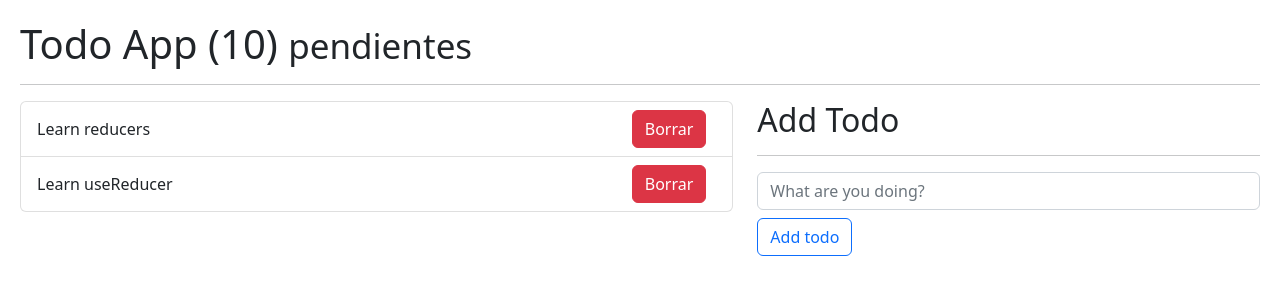
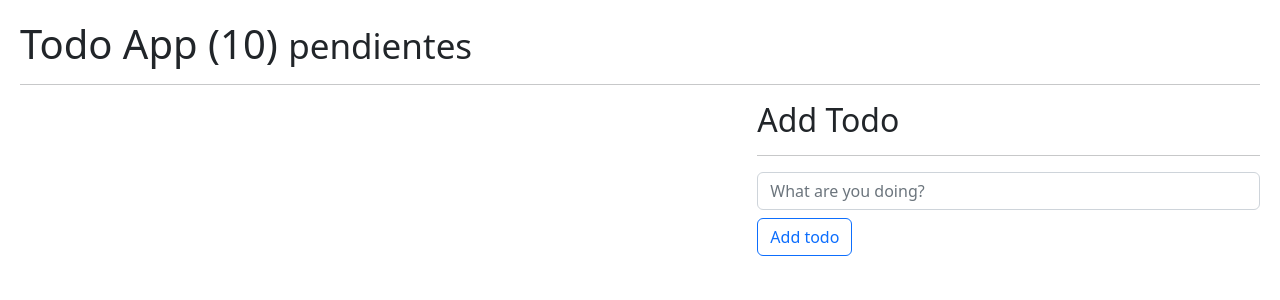
Before and after one commit to machelinos/react-03-hooks-app, a React (Vite) app: page / in a window 1280 px wide. Shown: the top 300 px of the page. Built offline with nearby package versions, Linux system fonts and the light colour scheme.

Commit message:
Hooks - useReducer - Todo App - persisting to localStorage

```diff
--- a/src/08-useReducer/TodoApp.jsx
+++ b/src/08-useReducer/TodoApp.jsx
@@ -1,25 +1,20 @@
-import { useReducer } from "react";
+import { useEffect, useReducer } from "react";
 import { TodoAddNew } from "./TodoAddNew";
 import { TodoList } from "./TodoList";
 import { todoReducer } from "./todoReducer";
 
-const initialState = [
-    {
-        id: new Date().getTime(),
-        description: 'Learn reducers',
-        done: false
-    },
-    {
-        id: new Date().getTime()+100,
-        description: 'Learn useReducer',
-        done: false
-    },
+const initialState = [];
 
-]
-
+const init = ()=>{
+    return JSON.parse(localStorage.getItem('todos')) || [];
+}
 export const TodoApp = () => {
 
-    const [todos, dispatch] = useReducer(todoReducer, initialState);
+    const [todos, dispatch] = useReducer(todoReducer, initialState, init);
+
+    useEffect(()=>{
+        localStorage.setItem('todos', JSON.stringify(todos));
+    }, [todos]);
 
     const handleNewTodo = (newTodo)=>{
         const addTodoAction = {
@@ -29,6 +24,7 @@
 
         dispatch(addTodoAction);
     }
+
 
     return (
     <>
```
